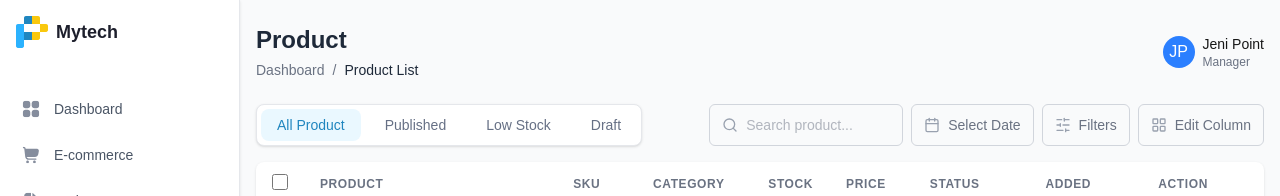
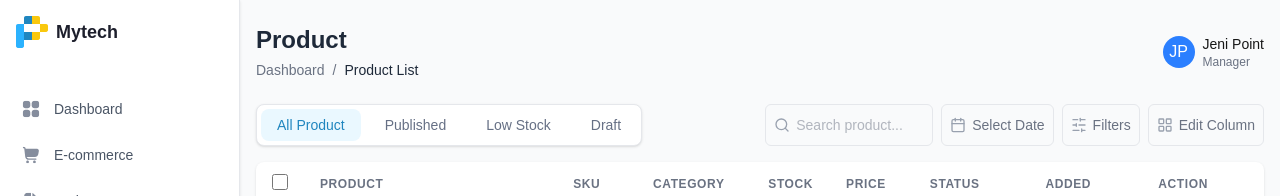
Before and after one commit to Shrikanthale/mytech-next, a Next.js app: page /chat in a window 1280 px wide. Shown: the top 196 px of the page. Built offline with nearby package versions, Linux system fonts and the light colour scheme.

Commit message:
update in sm screen

```diff
--- a/src/app/chat/page.jsx
+++ b/src/app/chat/page.jsx
@@ -201,7 +201,7 @@ export default function ProductManagementUI() {
           </div>
         </div>
         {/* Search and Filters - Desktop */}
-        <div className="hidden md:flex justify-between mb-4 gap-2">
+        {/* <div className="hidden md:flex justify-between mb-4 gap-2">
           <div className="inline-flex gap-2 items-center rounded-lg border border-gray-200 bg-white p-1 shadow-sm">
             {tabs.map((tab) => {
               const isActive = tab === activeTab;
@@ -244,7 +244,61 @@ export default function ProductManagementUI() {
               <span className="text-sm">Edit Column</span>
             </button>
           </div>
+        </div> */}
+           <div className="w-full">
+      <div className="hidden md:flex justify-between mb-4 gap-2">
+        {/* Tabs section */}
+        <div className="inline-flex gap-2 items-center rounded-lg border border-gray-200 bg-white p-1 shadow-sm">
+          {tabs.map((tab) => {
+            const isActive = tab === activeTab;
+            return (
+              <button
+                key={tab}
+                onClick={() => setActiveTab(tab)}
+                className={`px-4 py-1.5 text-sm font-medium rounded-lg transition-all duration-200 cursor-pointer ${
+                  isActive
+                    ? "bg-[#EAF8FF] text-[#2086BF]"
+                    : "text-[#667085] hover:bg-gray-100"
+                }`}
+              >
+                {tab}
+              </button>
+            );
+          })}
         </div>
+
+        {/* Search and filters section */}
+        <div className="flex space-x-2">
+          {/* Search input */}
+          <div className="flex items-center rounded-md border border-gray-200 px-2 py-1.5">
+            <Search className="text-gray-400 w-4 h-4 mr-1.5" />
+            <input
+              type="text"
+              placeholder="Search product..."
+              className="text-sm text-gray-500 outline-none bg-transparent w-32"
+            />
+          </div>
+
+          {/* Date selector */}
+          <button className="flex items-center rounded-md border border-gray-200 px-2 py-1.5 text-gray-500">
+            <Calendar className="text-gray-400 w-4 h-4 mr-1.5" />
+            <span className="text-sm">Select Date</span>
+          </button>
+
+          {/* Filters */}
+          <button className="flex items-center rounded-md border border-gray-200 px-2 py-1.5 text-gray-500 cursor-pointer">
+            <SlidersHorizontal className="text-gray-400 w-4 h-4 mr-1.5" />
+            <span className="text-sm">Filters</span>
+          </button>
+
+          {/* Edit column */}
+          <button className="flex items-center rounded-md border border-gray-200 px-2 py-1.5 text-gray-500">
+            <LayoutGrid className="text-gray-400 w-4 h-4 mr-1.5" />
+            <span className="text-sm">Edit Column</span>
+          </button>
+        </div>
+      </div>
+    </div>
         <div className="bg-white rounded-lg shadow mb-6">
           {/* Mobile Tab Menu */}
           <div className="md:hidden border-b">
@@ -290,7 +344,7 @@ export default function ProductManagementUI() {
             </button>
           </div>
 
-          <div className="p-0 md:p-0">
+          <div className="p-2 md:p-0 sm:p-2">
             {/* Search and Filters - Mobile */}
             <div className="md:hidden mb-4">
               <div className="relative mb-3">
```
